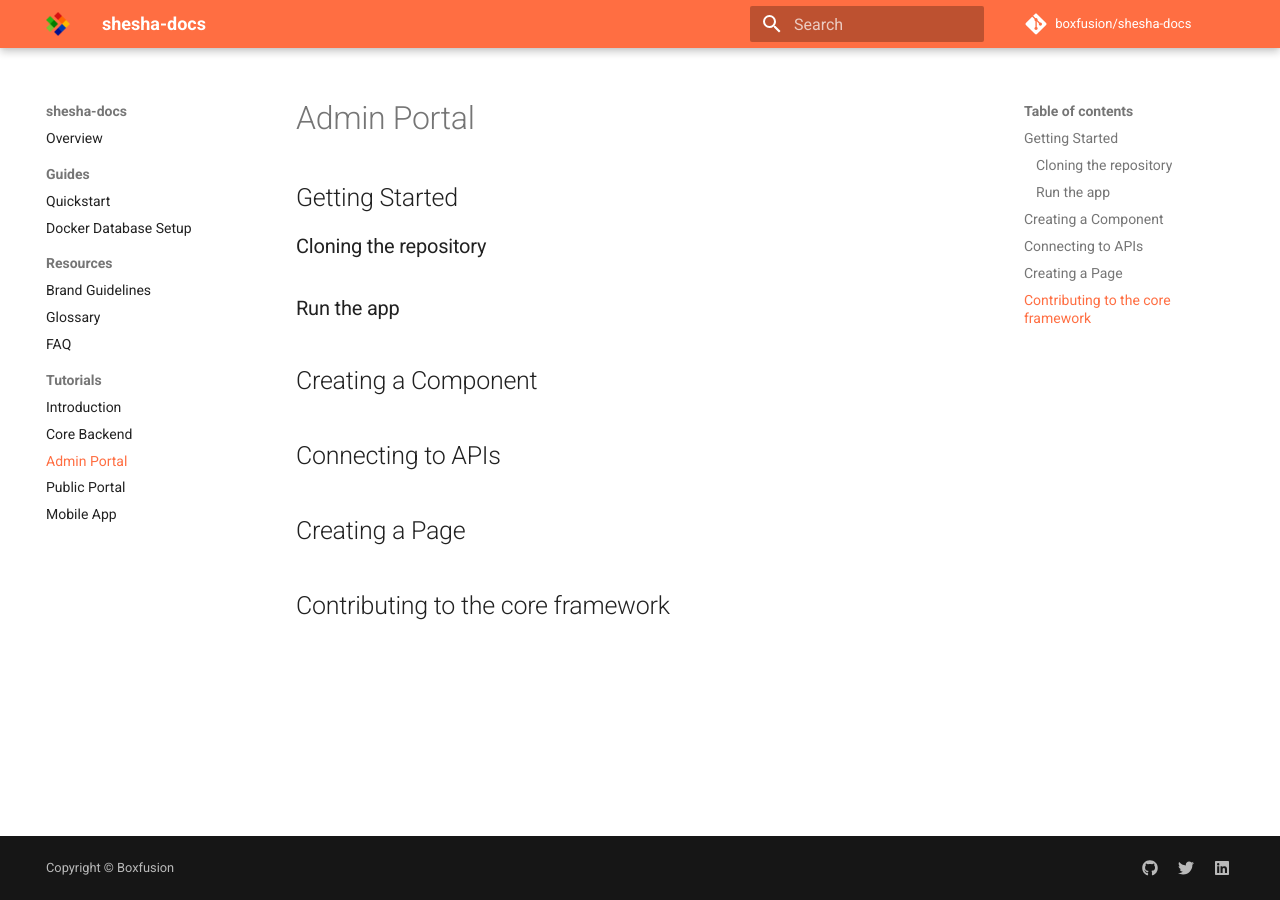
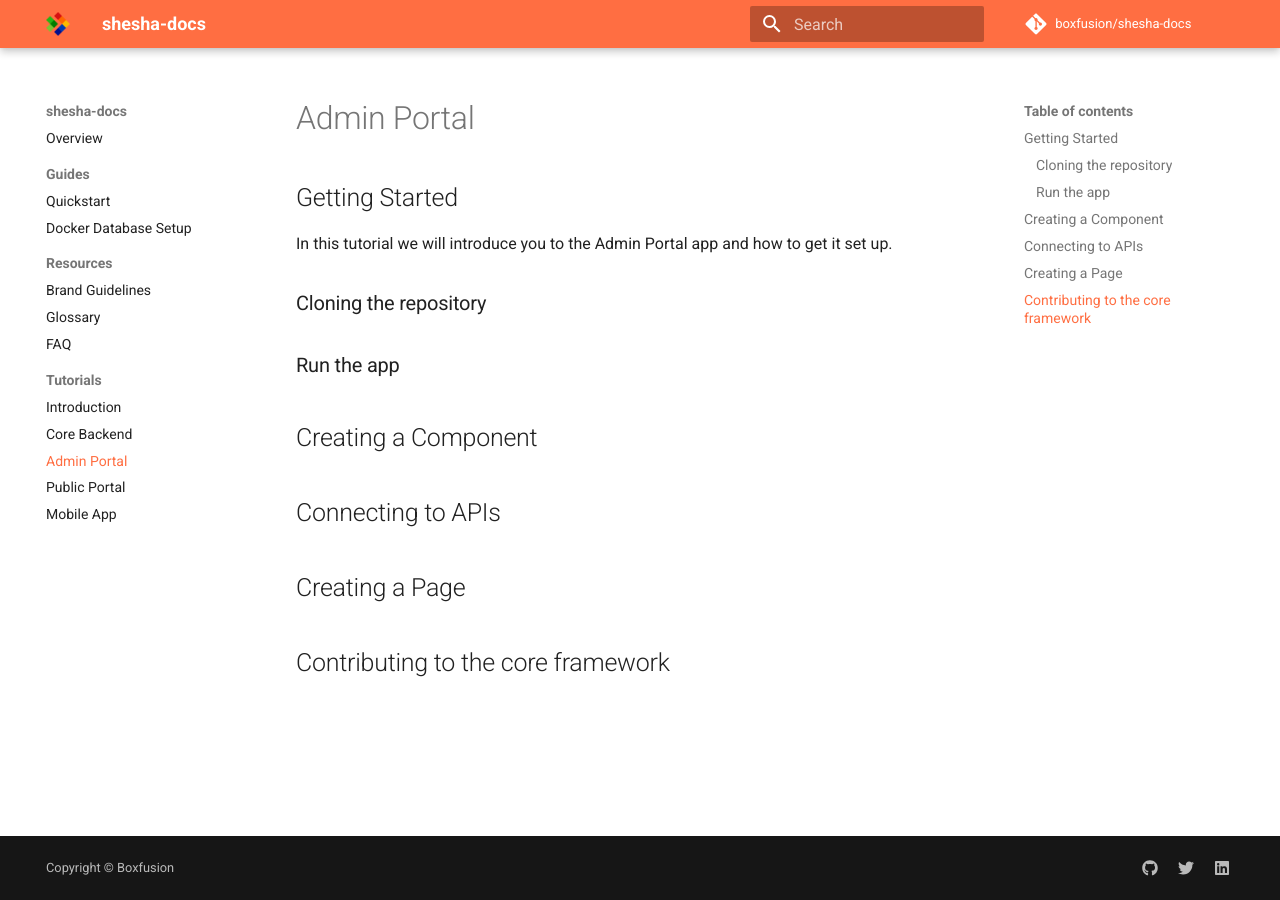
Before and after one commit to Boxfusion/shesha-docs, an MkDocs documentation site: the page built from docs/tutorials/02-admin-portal.md, in a window 1280 px wide. Built offline with MkDocs 1.6.1 and Material for MkDocs 9.7.7, drawn with Linux system fonts in a browser that asks for light colours; comment, search, counter and statistics services are not loaded.

Commit message:
Update 02-admin-portal.md

```diff
--- a/docs/tutorials/02-admin-portal.md
+++ b/docs/tutorials/02-admin-portal.md
@@ -1,6 +1,8 @@
 # Admin Portal
 
 ## Getting Started
+
+In this tutorial we will introduce you to the Admin Portal app and how to get it set up.
 
 ### Cloning the repository
 ### Run the app
```
